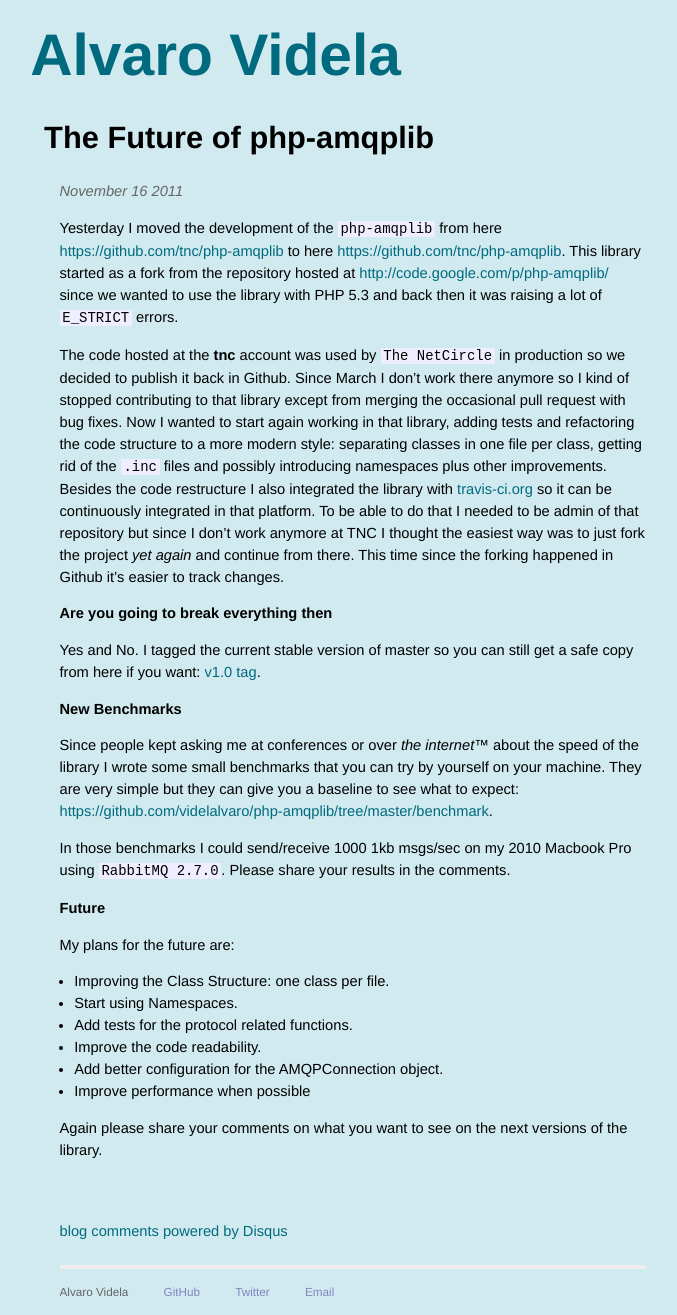
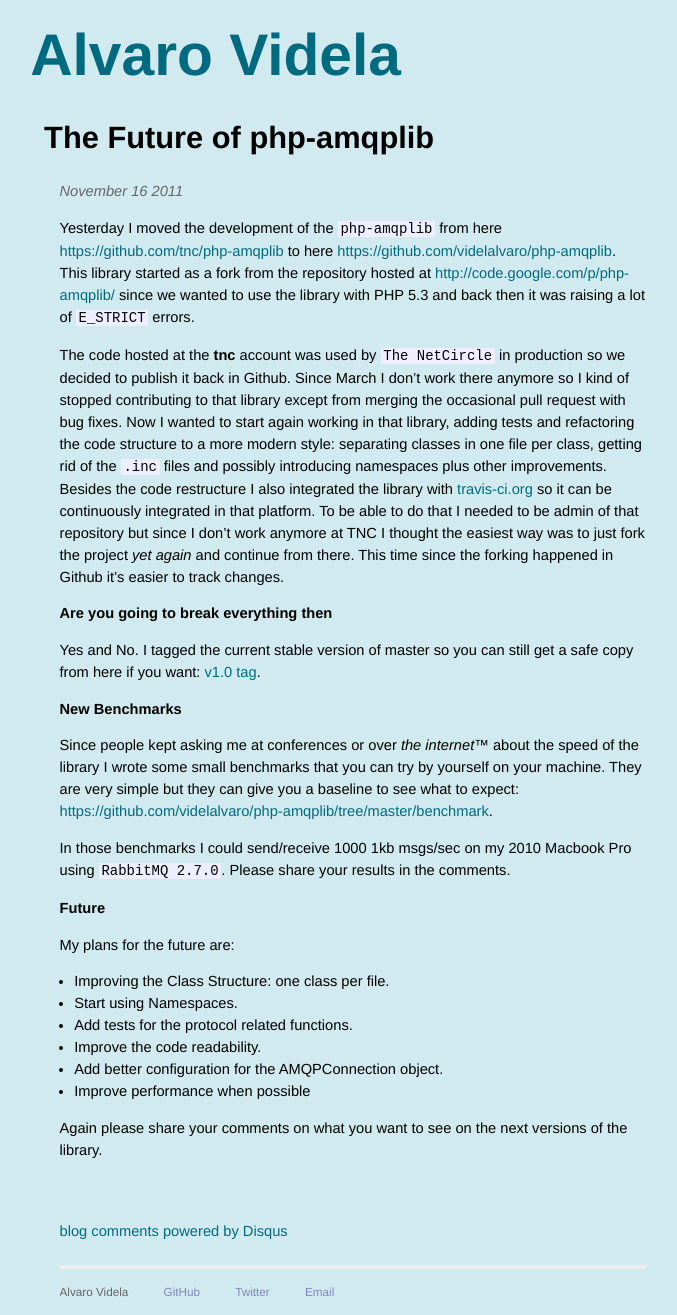
Before and after one commit to videlalvaro/videlalvaro.github.io, a Jekyll site: the page built from _posts/2011-11-16-php-amqplib-future.md, in a window 1280 px wide. Shown: the whole page, without its empty margins (287-964 px from the left). Built offline with Jekyll 4.4.1, drawn with Linux system fonts in a browser that asks for light colours; comment, search, counter and statistics services are not loaded; some of the changed lines change nothing that is shown.

Commit message:
fixes URL

```diff
--- a/_posts/2011-11-16-php-amqplib-future.md
+++ b/_posts/2011-11-16-php-amqplib-future.md
@@ -7,7 +7,7 @@ title: The Future of php-amqplib
 
 <span class="meta">November 16 2011</span>
 
-Yesterday I moved the development of the `php-amqplib` from here [https://github.com/tnc/php-amqplib](https://github.com/tnc/php-amqplib) to here [https://github.com/tnc/php-amqplib](https://github.com/tnc/php-amqplib). This library started as a fork from the repository hosted at [http://code.google.com/p/php-amqplib/](Google Code) since we wanted to use the library with PHP 5.3 and back then it was raising a lot of `E_STRICT` errors.
+Yesterday I moved the development of the `php-amqplib` from here [https://github.com/tnc/php-amqplib](https://github.com/tnc/php-amqplib) to here [https://github.com/videlalvaro/php-amqplib](https://github.com/videlalvaro/php-amqplib). This library started as a fork from the repository hosted at [http://code.google.com/p/php-amqplib/](Google Code) since we wanted to use the library with PHP 5.3 and back then it was raising a lot of `E_STRICT` errors.
 
 The code hosted at the __tnc__ account was used by `The NetCircle` in production so we decided to publish it back in Github. Since March I don't work there anymore so I kind of stopped contributing to that library except from merging the occasional pull request with bug fixes. Now I wanted to start again working in that library, adding tests and refactoring the code structure to a more modern style: separating classes in one file per class, getting rid of the `.inc` files and possibly introducing namespaces plus other improvements. Besides the code restructure I also integrated the library with [travis-ci.org](http://travis-ci.org/#!/videlalvaro/php-amqplib) so it can be continuously integrated in that platform. To be able to do that I needed to be admin of that repository but since I don't work anymore at TNC I thought the easiest way was to just fork the project _yet again_ and continue from there. This time since the forking happened in Github it's easier to track changes.
 
```
